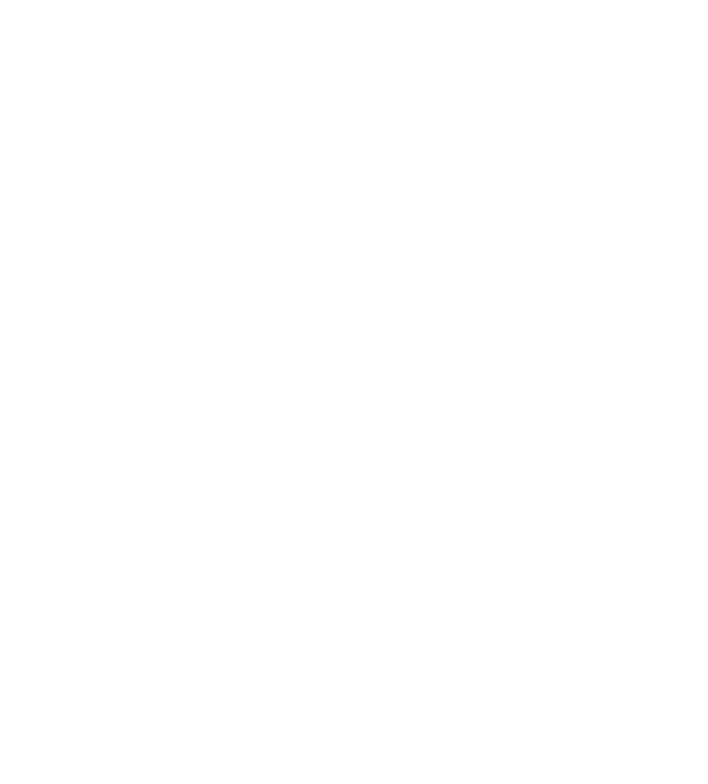
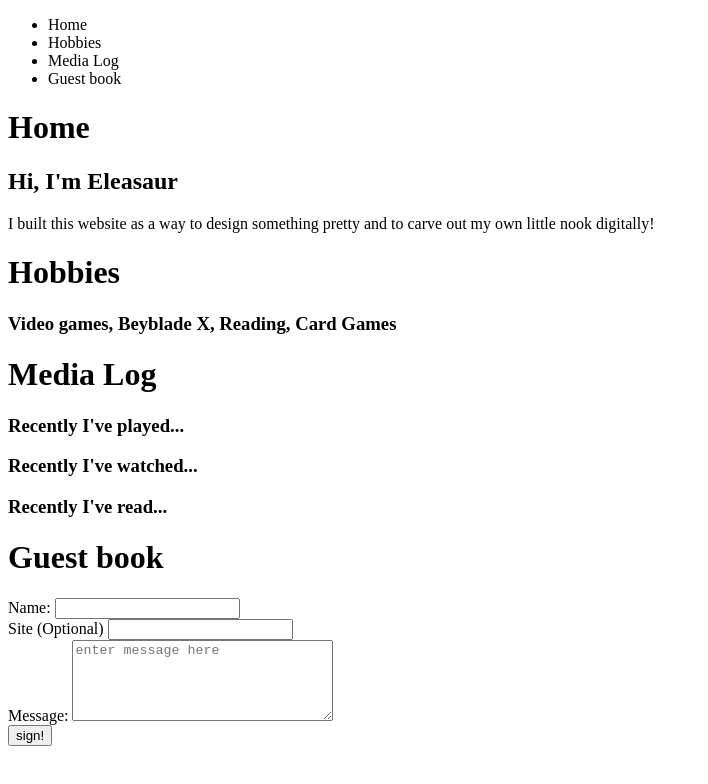
Before and after one commit to Eleasaur/nekowebsite, a plain HTML site: page index.html in a window 1280 px wide. Shown: the whole page, without its empty margins (0-708 px from the left). Drawn offline with Linux system fonts and the light colour scheme.

Commit message:
adds basic content and the beginnings of guestbook form

```diff
--- a/index.html
+++ b/index.html
@@ -4,8 +4,55 @@
     <meta charset="UTF-8">
     <meta name="viewport" content="width=device-width, initial-scale=1.0">
     <title>Eleasaur's web</title>
+    <link rel="stylesheet" href="styles.css">
+    <link rel="script" href="script.js">
 </head>
 <body>
-
+    <header>
+        <nav>
+            <ul>
+                <li>Home</li>
+                <li>Hobbies</li>
+                <li>Media Log</li>
+                <li>Guest book</li>
+            </ul>
+        </nav>
+    </header>
+    <div>
+        <h1>Home</h1>
+        <h2>Hi, I'm Eleasaur</h2>
+        <p>I built this website as a way to design something pretty and to carve out my own little nook digitally!</p>
+        <p></p>
+    </div>
+    <div>
+        <h1>Hobbies</h1>
+        <h3>Video games, Beyblade X, Reading, Card Games</h3>
+    </div>
+    <div>
+        <h1>Media Log</h1>
+        <h3>Recently I've played...</h3>
+        <h3>Recently I've watched...</h3>
+        <h3>Recently I've read...</h3>
+    </div>
+    <div>
+        <h1>Guest book</h1>
+        <form action="" method="get" class="guest-sign">
+            <div class="guest-sign">
+                <label for="name">Name:</label>
+                <input type="text" name="name" id="name" required>
+            </div>
+            <div class="guest-sign">
+                <label for="site">Site (Optional)</label>
+                <input type="url" name="site" id="site">
+            </div>
+            <div class="guest-sign">
+                <label for="message">Message:</label>
+                <textarea name="message" id="message" rows="5" cols="30" placeholder="enter message here"></textarea>
+            </div>
+            <div class="guest-sign">
+                <input type="submit" value="sign!">
+            </div>
+        </form>
+    </div>
 </body>
 </html>
```
